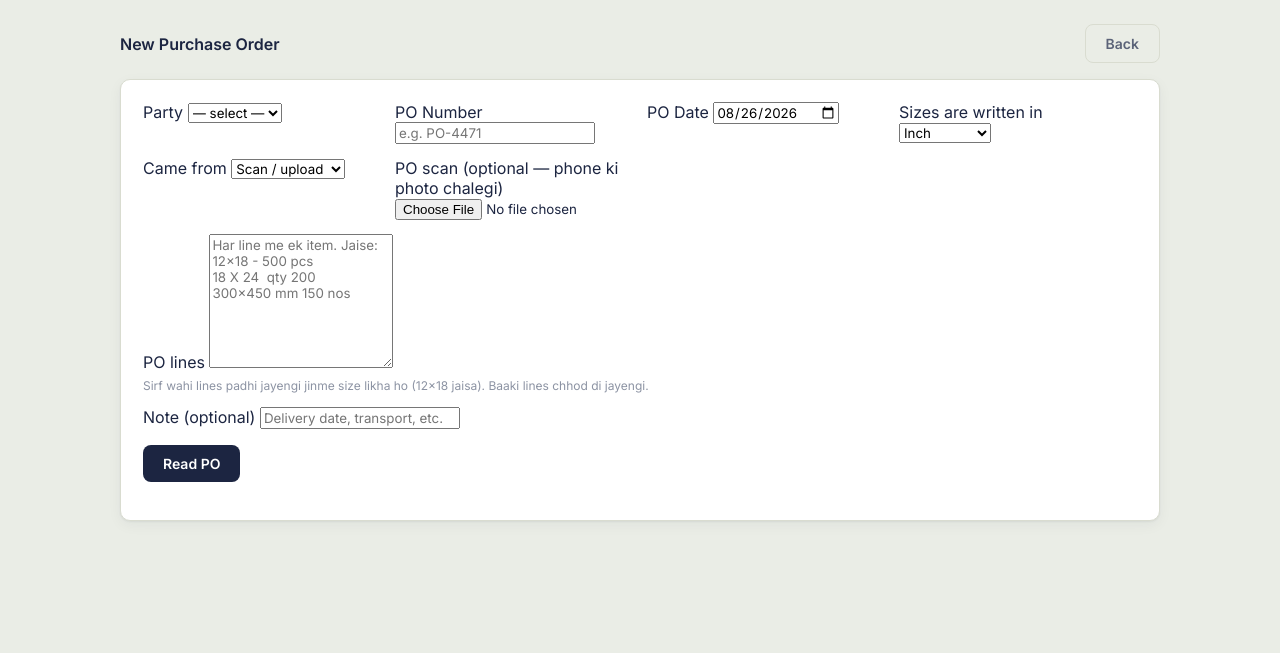
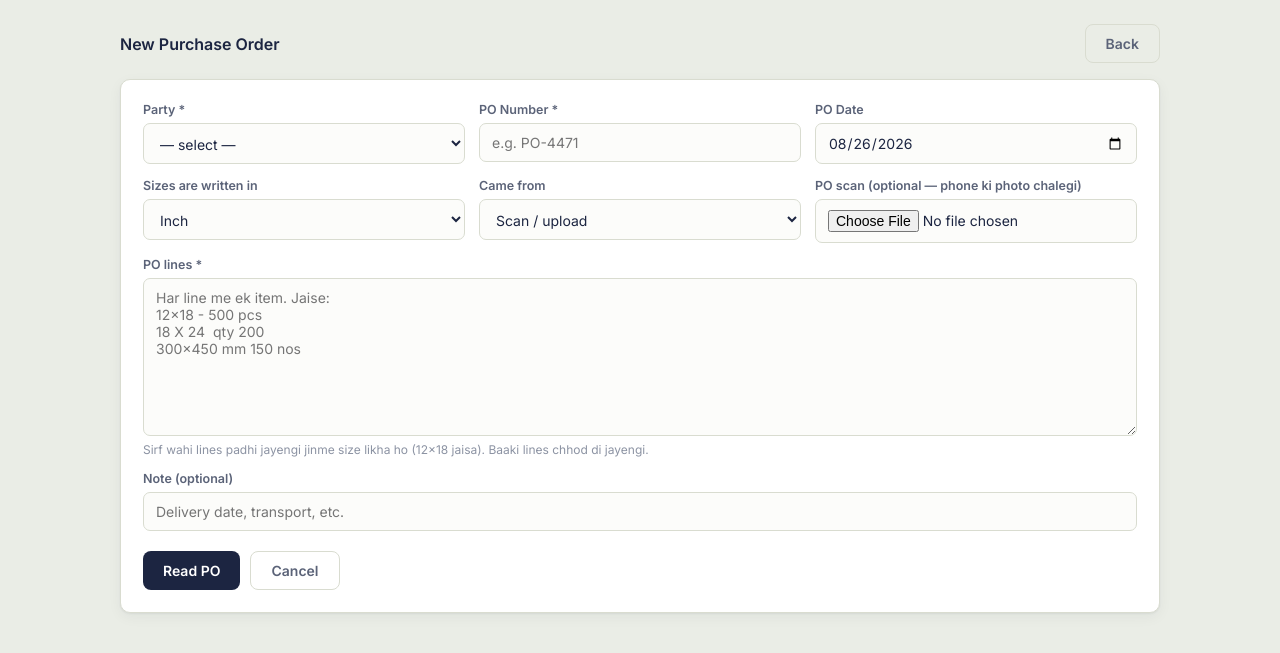
Before and after one commit to Julius00778/packaging-billing-app, a Flask app: page /po/new in a window 1280 px wide. Shown: the part 70-723 px from the top of the page. Run offline with Flask 3, Linux system fonts and the light colour scheme; the visitor is signed in with stand-in values (Sample User, id 1); data comes from the database, SQL or seed files in the repository; data that the repository does not hold is empty; some libraries are stand-ins or nearby versions.

Commit message:
Match the app's own form styling in PO screens
Live pe dekha toh /po/new ke labels input ke baaju me chipak rahe the aur spacing baaki app se alag lag raha tha. Wajah: <label>Text <input></label> likha tha, jabki app ki CSS .field > label + input pe bani hai.

Ab dono forms app wale hi pattern pe hain (form-grid three + field + btn-row), aur var(--line) ki jagah asli variable var(--border) use hota hai.

```diff
--- a/templates/po_new.html
+++ b/templates/po_new.html
@@ -10,53 +10,65 @@
 
 <form method="POST" enctype="multipart/form-data">
   <div class="card panel-pad">
-    <div class="form-grid" style="display:grid;grid-template-columns:repeat(auto-fit,minmax(200px,1fr));gap:14px;">
-      <label>Party
+    <div class="form-grid three">
+      <div class="field">
+        <label>Party *</label>
         <select name="customer_id" required>
           <option value="">— select —</option>
           {% for c in customers %}<option value="{{ c.id }}">{{ c.name }}</option>{% endfor %}
         </select>
-      </label>
-      <label>PO Number
+      </div>
+      <div class="field">
+        <label>PO Number *</label>
         <input type="text" name="po_number" required placeholder="e.g. PO-4471">
-      </label>
-      <label>PO Date
+      </div>
+      <div class="field">
+        <label>PO Date</label>
         <input type="date" name="po_date" value="{{ today }}">
-      </label>
-      <label>Sizes are written in
+      </div>
+    </div>
+
+    <div class="form-grid three">
+      <div class="field">
+        <label>Sizes are written in</label>
         <select name="size_unit">
           <option value="inch">Inch</option>
           <option value="mm">Millimetre</option>
           <option value="cm">Centimetre</option>
         </select>
-      </label>
-      <label>Came from
+      </div>
+      <div class="field">
+        <label>Came from</label>
         <select name="source">
           <option value="upload">Scan / upload</option>
           <option value="email">Email</option>
           <option value="whatsapp">WhatsApp</option>
           <option value="manual">Phone / verbal</option>
         </select>
-      </label>
-      <label>PO scan (optional — phone ki photo chalegi)
+      </div>
+      <div class="field">
+        <label>PO scan (optional — phone ki photo chalegi)</label>
         <input type="file" name="scan" accept="image/*,application/pdf">
-      </label>
+      </div>
     </div>
 
-    <label style="display:block;margin-top:14px;">PO lines
+    <div class="field">
+      <label>PO lines *</label>
       <textarea name="raw_text" rows="8" required
         placeholder="Har line me ek item. Jaise:&#10;12x18 - 500 pcs&#10;18 X 24  qty 200&#10;300x450 mm 150 nos"></textarea>
-    </label>
-    <div style="font-size:12px;color:var(--ink-faint);margin-top:6px;">
-      Sirf wahi lines padhi jayengi jinme size likha ho (12x18 jaisa). Baaki lines chhod di jayengi.
+      <div style="font-size:12px;color:var(--ink-faint);">
+        Sirf wahi lines padhi jayengi jinme size likha ho (12x18 jaisa). Baaki lines chhod di jayengi.
+      </div>
     </div>
 
-    <label style="display:block;margin-top:14px;">Note (optional)
+    <div class="field">
+      <label>Note (optional)</label>
       <input type="text" name="note" placeholder="Delivery date, transport, etc.">
-    </label>
+    </div>
 
-    <div class="toolbar" style="margin-top:16px;">
+    <div class="btn-row">
       <button class="btn btn-primary" type="submit">Read PO</button>
+      <a class="btn btn-ghost" href="{{ url_for('po.po_list') }}">Cancel</a>
     </div>
   </div>
 </form>
```
Also changed, not shown: templates/po_review.html (+14 -11 lines).
